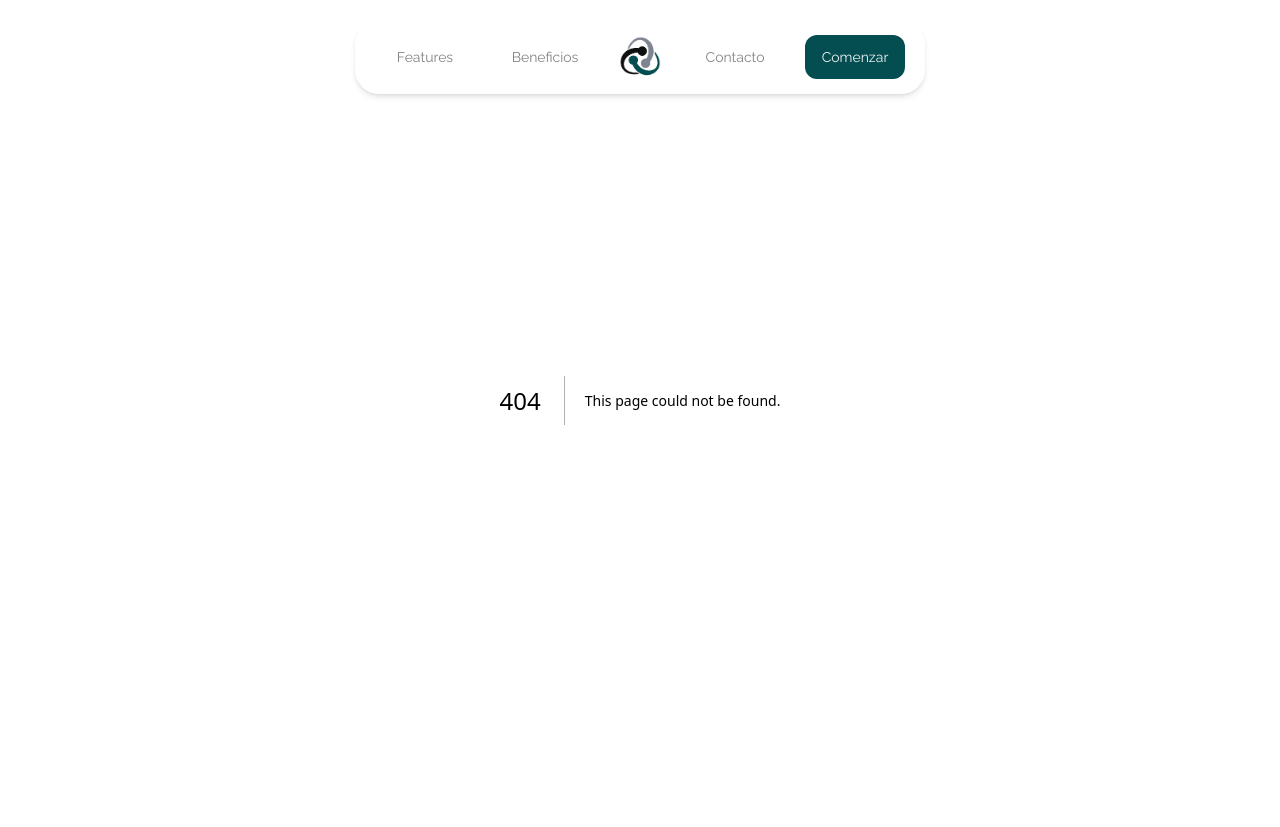
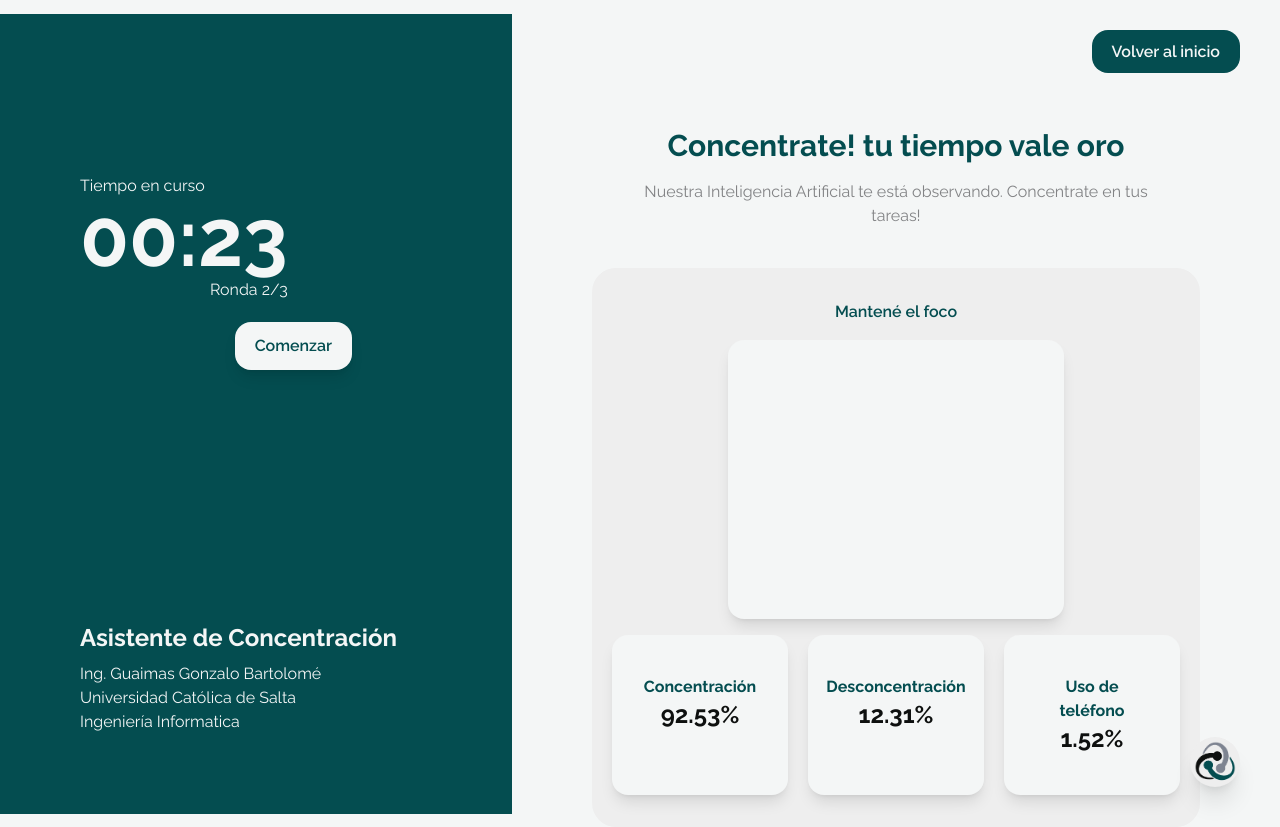
Before and after one commit to GonzaloGuaimas/concentration-assistant-nextjs, a Next.js app: page /application in a window 1280 px wide. Before the commit this address had no page. Before the commit the page ends 800 px from the top, so only its background shows below. Built offline with nearby package versions, Linux system fonts and the light colour scheme.

Commit message:
add: Application page

```diff
--- /dev/null
+++ b/src/app/application/page.tsx
@@ -0,0 +1,49 @@
+"use client";
+import LeftSide from "@/components/application/LeftSide";
+import RightSide from "@/components/application/RightSide";
+import Image from "next/image";
+import Link from "next/link";
+import { useRef } from "react";
+
+export default function Home() {
+  const videoRef = useRef(null);
+
+  const startCamera = async () => {
+    try {
+      const mediaStream = await navigator.mediaDevices.getUserMedia({
+        video: true,
+      });
+      if (videoRef.current) {
+        (videoRef.current as any).srcObject = mediaStream;
+      }
+    } catch (error) {
+      console.error("Error accessing camera:", error);
+    }
+  };
+
+  return (
+    <main className="flex items-center justify-between w-full relative">
+      <LeftSide startCamera={startCamera} />
+      <RightSide videoRef={videoRef} />
+      <div className="absolute bottom-10 right-10">
+        <Link href="/">
+          <Image
+            src="/logo.png"
+            alt="logo"
+            width={50}
+            height={50}
+            className="hover:scale-105 transition-all duration-300 cursor-pointer bg-light_gray rounded-full shadow-xl"
+          />
+        </Link>
+      </div>
+      <div className="absolute top-10 right-10">
+        <Link
+          href="/"
+          className="px-5 py-3 text-light_white font-semibold bg-primary rounded-2xl"
+        >
+          Volver al inicio
+        </Link>
+      </div>
+    </main>
+  );
+}
--- a/src/app/layout.tsx
+++ b/src/app/layout.tsx
@@ -2,7 +2,6 @@ import type { Metadata } from "next";
 import { Raleway } from "next/font/google";
 import "./globals.css";
 import Provider from "@/utils/Provider";
-import Navbar from "@/components/Navbar";
 
 const inter = Raleway({ subsets: ["latin"] });
 
@@ -21,10 +20,7 @@ export default function RootLayout({
     <html lang="en">
       <Provider>
         <body className={inter.className}>
-          <div>
-            <Navbar />
-            {children}
-          </div>
+          <div className="bg-light_white">{children}</div>
         </body>
       </Provider>
     </html>
--- a/src/app/page.tsx
+++ b/src/app/page.tsx
@@ -1,10 +1,12 @@
 import Footer from "@/components/Footer";
-import Hero from "@/components/Home/Hero";
-import HowItWorks from "@/components/Home/HowItWorks";
+import Navbar from "@/components/Navbar";
+import Hero from "@/components/home/Hero";
+import HowItWorks from "@/components/home/HowItWorks";
 
 export default function Home() {
   return (
-    <main className="flex min-h-screen flex-col items-center justify-between pt-32 bg-light_white">
+    <main className="flex min-h-screen flex-col items-center justify-between pt-36 relative">
+      <Navbar />
       <div className="inline-flex flex-col gap-5 w-full justify-center items-center mb-20">
         <Hero />
         <HowItWorks />
--- a/src/components/CallToActionBtn.tsx
+++ b/src/components/CallToActionBtn.tsx
@@ -4,7 +4,7 @@ import React from "react";
 const CallToActionBtn = () => {
   return (
     <Link
-      href={"/ruta"}
+      href={"/application"}
       className="px-3 py-3 text-dark_white bg-primary whitespace-nowrap text-center hover:bg-opacity-85 transition-all duration-300 rounded-xl min-w-[100px] max-w-[100px] text-sm"
     >
       Comenzar
--- a/src/components/Card.tsx
+++ b/src/components/Card.tsx
@@ -6,7 +6,7 @@ const Card = ({
   children: React.ReactNode;
 }>) => {
   return (
-    <div className="p-10 bg-light_white rounded-2xl shadow-lg hover:scale-105 transition-all duration-300 hover:shadow-xl">
+    <div className="p-10 bg-light_white rounded-2xl shadow-lg w-full">
       {children}
     </div>
   );
--- a/src/components/Navbar.tsx
+++ b/src/components/Navbar.tsx
@@ -16,10 +16,11 @@ const ButtonLink = ({ route, title }: { route: string; title: string }) => {
 
 const Navbar = () => {
   return (
-    <div className="inline-flex absolute top-5 w-full justify-center">
-      <div className="w-fit bg-white px-5 py-3 rounded-3xl inline-flex justify-center gap-5 items-center shadow-md">
-        <ButtonLink route="a" title="Features" />
-        <ButtonLink route="a" title="Beneficios" />
+    <div className="inline-flex fixed top-5 w-full justify-center z-50">
+      <div className="w-fit bg-white px-5 py-3 rounded-3xl inline-flex justify-center gap-5 items-center shadow-md  ">
+        <ButtonLink route="/app" title="Features" />
+        <ButtonLink route="/app" title="Beneficios" />
+        <Link href="/">
           <Image
             src="/logo.png"
             alt="logo"
@@ -27,7 +28,8 @@ const Navbar = () => {
             height={50}
             className="hover:scale-125 transition-all duration-300 cursor-pointer"
           />
-        <ButtonLink route="a" title="Contacto" />
+        </Link>
+        <ButtonLink route="/app" title="Contacto" />
         <CallToActionBtn />
       </div>
     </div>
--- /dev/null
+++ b/src/components/application/LeftSide.tsx
@@ -0,0 +1,34 @@
+"use client";
+import React from "react";
+
+const LeftSide = ({ startCamera }: { startCamera: () => void }) => {
+  return (
+    <div className="inline-flex flex-col w-[40vw] bg-primary min-h-screen pt-40 text-light_white px-20 justify-between pb-20">
+      <div className="inline-flex flex-col gap-5">
+        <div className="inline-flex flex-col w-fit">
+          <p className="text-md -mb-5">Tiempo en curso</p>
+          <h4 className="text-[80px] font-bold">00:23</h4>
+          <p className="text-md -mt-5 text-end">Ronda 2/3</p>
+        </div>
+        <div className="inline-flex w-full justify-end gap-5 pr-20">
+          <button
+            className="px-5 py-3 bg-light_white text-primary rounded-2xl shadow-lg hover:bg-light_gray transition-all duration-300 font-semibold w-fit"
+            onClick={startCamera}
+          >
+            Comenzar
+          </button>
+        </div>
+      </div>
+      <div className="inline-flex flex-col gap-2">
+        <h4 className="text-2xl font-bold">Asistente de Concentración</h4>
+        <div className="inline-flex flex-col">
+          <p>Ing. Guaimas Gonzalo Bartolomé</p>
+          <p>Universidad Católica de Salta</p>
+          <p>Ingeniería Informatica</p>
+        </div>
+      </div>
+    </div>
+  );
+};
+
+export default LeftSide;
--- /dev/null
+++ b/src/components/application/RightSide.tsx
@@ -0,0 +1,67 @@
+import React, { RefObject } from "react";
+import Card from "../Card";
+
+const RightSide = ({ videoRef }: { videoRef: RefObject<HTMLVideoElement> }) => {
+  return (
+    <div className="inline-flex flex-col w-[60vw] min-h-screen items-center pt-32 px-20 text-center gap-10">
+      <div className="inline-flex flex-col gap-4 max-w-[40vw]">
+        <h2 className="text-3xl font-bold text-primary">
+          Concentrate! tu tiempo vale oro
+        </h2>
+        <p className="text-dark_gray">
+          Nuestra Inteligencia Artificial te está observando. Concentrate en tus
+          tareas!
+        </p>
+      </div>
+      <div className="w-full py-8 rounded-3xl gap-4 bg-light_gray justify-center items-center inline-flex flex-col">
+        <div className="inline-flex flex-col">
+          <p className="text-md text-primary font-semibold self-center">
+            Mantené el foco
+          </p>
+        </div>
+        <div className="inline-flex flex-col gap-5">
+          <Card>
+            <div className="inline-flex justify-center w-full items-center flex-col">
+              <div className="relative w-64 h-48 flex justify-center items-center">
+                <video
+                  ref={videoRef}
+                  className="absolute top-0 left-0 w-full h-full object-cover transform scaleX(-1)"
+                  autoPlay
+                  style={{ transform: "scaleX(-1)" }}
+                />
+              </div>
+            </div>
+          </Card>
+        </div>
+        <div className="grid grid-cols-3 px-5 gap-5">
+          <Card>
+            <div className="inline-flex justify-center w-full items-center flex-col">
+              <p className="font-bold text-md text-primary">Concentración</p>
+              <p className="text-2xl font-bold text-black">92.53%</p>
+            </div>
+          </Card>
+          <Card>
+            <div className="inline-flex justify-center w-full items-center flex-col">
+              <p className="font-bold text-md text-primary">Desconcentración</p>
+              <p className="text-2xl font-bold text-black"> 12.31%</p>
+            </div>
+          </Card>
+          <Card>
+            <div className="inline-flex justify-center w-full items-center flex-col">
+              <p className="font-bold text-md text-primary">Uso de teléfono</p>
+              <p className="text-2xl font-bold text-black"> 1.52%</p>
+            </div>
+          </Card>
+          {/* <Card>
+            <div className="inline-flex justify-center w-full items-center flex-col">
+              <p className="font-bold text-md text-primary">Ausencia</p>
+              <p className="text-2xl font-bold text-black"> 0.42%</p>
+            </div>
+          </Card> */}
+        </div>
+      </div>
+    </div>
+  );
+};
+
+export default RightSide;
```
Lines whose indentation alone changed are shown as unchanged.
